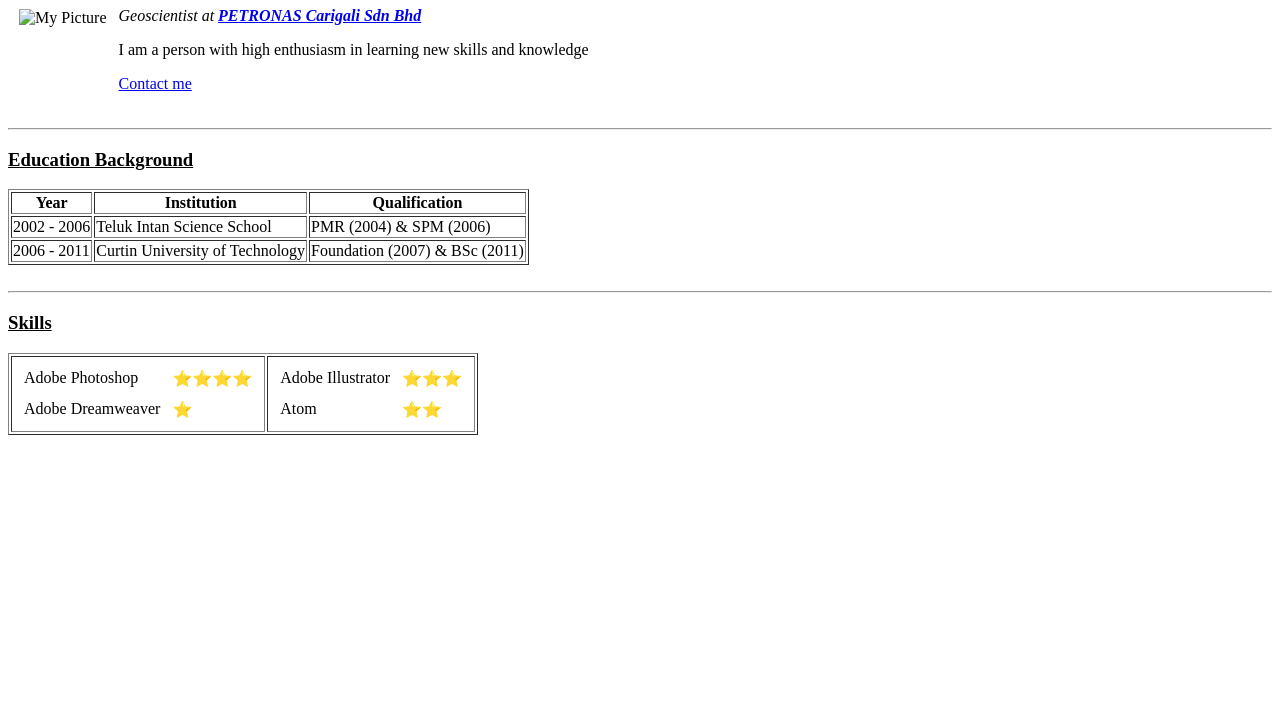
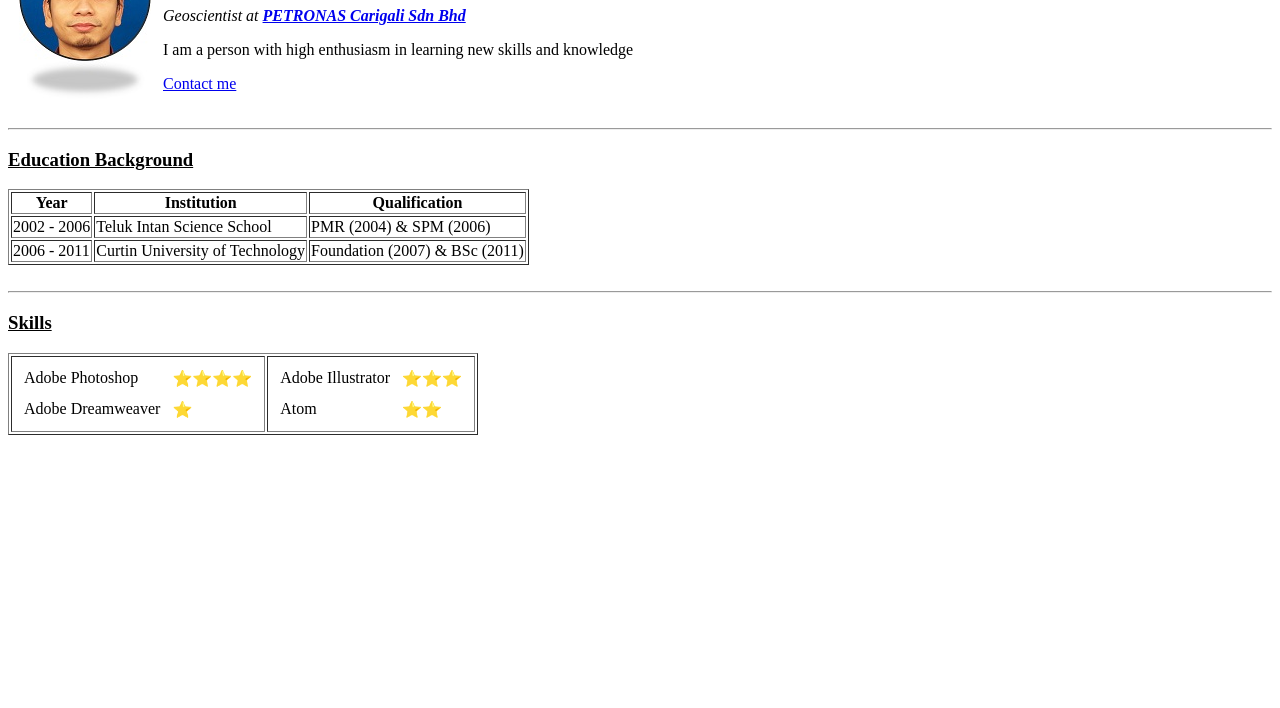
Before and after one commit to firbest2020/CV, a plain HTML site: page index.html in a window 1280 px wide. Shown: the part 92-800 px from the top of the page. Drawn offline with Linux system fonts and the light colour scheme.

Commit message:
Edit image source

```diff
--- a/index.html
+++ b/index.html
@@ -9,7 +9,7 @@
 <body>
   <table cellspacing="10">
     <tr>
-      <td><img src="images/zp04186.jpg" alt="My Picture"></td>
+      <td><img src="zp04186.jpg" alt="My Picture"></td>
       <td>
         <h1>Muhammad Firdaus bin Abdullah</h1>
         <p><em>Geoscientist at <strong><a href="https://www.petronas.com/">PETRONAS Carigali Sdn Bhd</a></strong></em></p>
```
